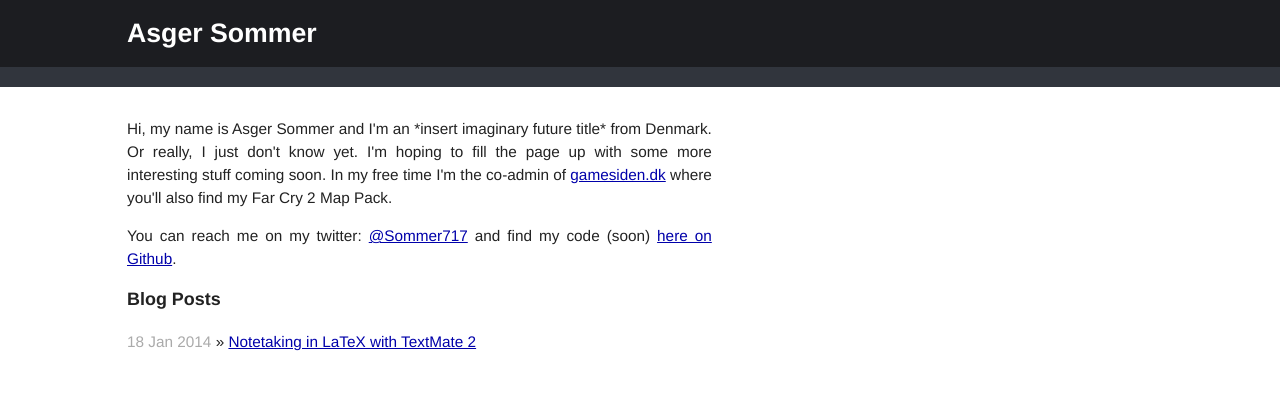
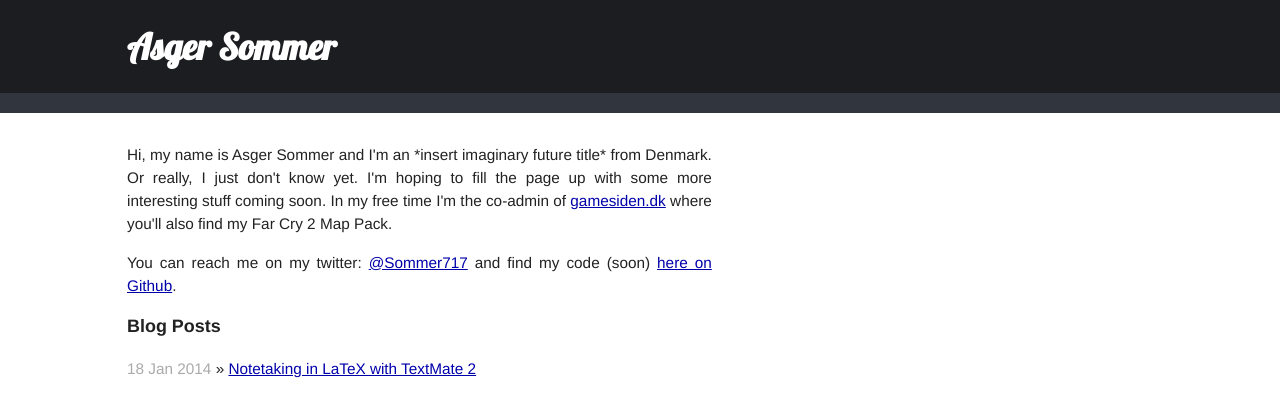
Before and after one commit to AsgerSommer/asgersommer.github.io, a Jekyll site: the page built from index.html, in a window 1280 px wide. Shown: the top 417 px of the page. Built offline with Jekyll 4.4.1, drawn with Linux system fonts in a browser that asks for light colours; some web fonts are replaced; Markdown is read by kramdown in place of the engine named in the settings.

Commit message:
added a new title font

```diff
--- a/_layouts/default.html
+++ b/_layouts/default.html
@@ -7,6 +7,9 @@
         <meta name="description" content="The homepage of Asger Sommer, aka. Sommer717.">
         <meta name="viewport" content="width=device-width">
 
+		<link href="http://fonts.googleapis.com/css?family=Lobster" rel="stylesheet" type="text/css">
+		<link href="http://fonts.googleapis.com/css?family=Allerta" rel="stylesheet" type="text/css">
+		<link href="http://fonts.googleapis.com/css?family=Arvo" rel="stylesheet" type="text/css">
         <link rel="stylesheet" href="/css/normalize.css">
         <link rel="stylesheet" href="/css/main.css">
         <link rel="stylesheet" href="/css/syntax.css">
@@ -14,7 +17,6 @@
         <script src="/js/vendor/modernizr-2.6.2-respond-1.1.0.min.js"></script>
     </head>
     <body>
-
         <div class="header-container">
             <header class="wrapper clearfix">
                 <h1 class="title"><a href="/">{{ site.name }}</a></h1>
--- a/css/main.css
+++ b/css/main.css
@@ -1,8 +1,3 @@
-/* ==========================================================================
-   HTML5 Boilerplate styles - h5bp.com (generated via initializr.com)
-   ========================================================================== */
-
-/* additions */
 a {
   color: #00a;
 }
@@ -53,22 +48,20 @@ ul.posts {
 
 ul.posts span {
 	color: #aaa;
-    /* font-family: Monaco, "Courier New", monospace;
-    font-size: 80%; */
 }
-/* */
 
 html,
 button,
 input,
 select,
 textarea {
-    color: #222;
+    color: #222; /* CHANGE */
 }
 
 body {
     font-size: 1em;
     line-height: 1.4;
+    font: 13.34px Helvetica, Arial, sans-serif; */
 }
 
 ::-moz-selection {
@@ -111,27 +104,10 @@ textarea {
     padding: 0.2em 0;
 }
 
-
-/* ===== Initializr Styles ==================================================
-   Author: Jonathan Verrecchia - verekia.com/initializr/responsive-template
-   ========================================================================== */
-
-body {
-    font: 13.34px Helvetica, Arial, sans-serif;
-
-	/*
-	13.34px/26px Helvetica, Helvetica Neue, Arial;
-	*/
-}
-
 .wrapper {
     width: 90%;
     margin: 0 5%;
 }
-
-/* ===================
-    ALL: Orange Theme
-   =================== */
 
 .header-container {
     border-bottom: 20px solid #31353D;
@@ -158,13 +134,13 @@ body {
 	line-height: 1.5em;
 }
 
-.title a {
-    color: white;
-	text-decoration: none;
+.title a, h1 {
+	/* 'Lobster', 'Allerta' or 'Arvo' */
+	font-family: 'Lobster', Helvetica, Arial, sans-serif;
+	font-size: 36px;
+    color: white !important;
+	text-decoration: none !important;
 }
-
-/* .title a:link, a:visited {
-} */
 
 /* ==============
     MOBILE: Menu
@@ -183,9 +159,10 @@ nav a {
     text-align: center;
     text-decoration: none;
     font-weight: bold;
+	font-size: 16px;
 
     color: white;
-    background: #e44d26;
+    background: #31353D;
 }
 
 nav a:hover,
```
Lines whose indentation alone changed are shown as unchanged.
